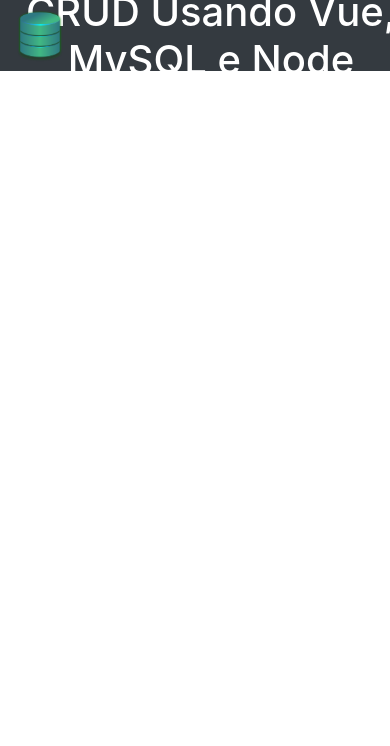
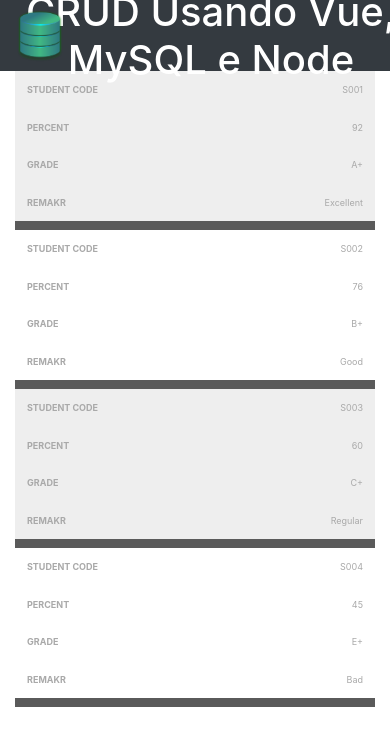
Before and after one commit to GomesMarcos/crud_user_vue_js, a Vue app in the folder frontend/: page / in a window 390 px wide. Shown: the top 746 px of the page. Built offline with nearby package versions, Linux system fonts and the light colour scheme; no server answers.

Commit message:
import node-sass and add responsive table

```diff
--- a/frontend/package.json
+++ b/frontend/package.json
@@ -19,6 +19,8 @@
     "babel-eslint": "^10.1.0",
     "eslint": "^6.7.2",
     "eslint-plugin-vue": "^6.2.2",
+    "node-sass": "^5.0.0",
+    "sass-loader": "^10.1.0",
     "vue-template-compiler": "^2.6.11"
   },
   "eslintConfig": {
--- a/frontend/src/components/CrudUsers.vue
+++ b/frontend/src/components/CrudUsers.vue
@@ -1,5 +1,45 @@
 <template>
+<div>
   <Nav />
+  <div class="container">
+    <table class="table table-stripped table-hover nt-5">
+      <thead class="table-head">
+        <tr>
+          <th scope="col">Student Code </th>
+          <th scope="col">Percentage of marks</th>
+          <th scope="col">Grade</th>
+          <th scope="col">Remarks</th>
+        </tr>
+      </thead>
+      <tbody class="table-body">
+        <tr>
+          <td data-label="Student Code">S001</td>
+          <td data-label="percent">92</td>
+          <td data-label="grade">A+</td>
+          <td data-label="remakr">Excellent</td>
+        </tr>
+        <tr>
+          <td data-label="Student Code">S002</td>
+          <td data-label="percent">76</td>
+          <td data-label="grade">B+</td>
+          <td data-label="remakr">Good</td>
+        </tr>
+        <tr>
+          <td data-label="Student Code">S003</td>
+          <td data-label="percent">60</td>
+          <td data-label="grade">C+</td>
+          <td data-label="remakr">Regular</td>
+        </tr>
+        <tr>
+          <td data-label="Student Code">S004</td>
+          <td data-label="percent">45</td>
+          <td data-label="grade">E+</td>
+          <td data-label="remakr">Bad</td>
+        </tr>
+      </tbody>
+    </table>
+  </div>
+</div>
 </template>
 
 <script>
@@ -10,28 +50,98 @@
   components: { Nav },
   name: "crud_users",
 
+  data() {
+    return {
+      usuarios: []
+    }
+  },
+
   mounted() {
     Usuarios.listar().then((response) => {
-      console.log(response.data);
-    });
+      this.usuarios = response.data;
+    })
+    .then( () => {
+      console.log('this.usuarios', this.usuarios);
+    })
   },
 };
 </script>
 
-<!-- Add "scoped" attribute to limit CSS to this component only -->
-<style scoped>
-h3 {
-  margin: 40px 0 0;
+<style lang="scss">
+
+$breakpoint: 768px;
+
+.table {
+  margin-bottom: 0 !important;
+
+  thead {
+    tr > th {
+      color: gray;
+      font-size: 11px;
+    }
+  }
+
+  tbody {
+    tr {
+      color: darkgray;
+      font-size: 9px;
+
+      &:nth-of-type(odd) {
+        background-color: #eee;
+      }
+    }
+  }
 }
-ul {
-  list-style-type: none;
-  padding: 0;
+
+td,
+th {
+  border: none !important;
 }
-li {
-  display: inline-block;
-  margin: 0 10px;
-}
-a {
-  color: #42b983;
-}
+
+  .table-hover {
+
+    tbody {
+      tr:hover {
+        background-color: lighten(#343a40, 20%) !important;
+        color: lightgray !important;
+        box-shadow: 2px 2px 6px;
+        transition: linear;
+        transition-duration: 150ms;
+        transition-property: all;
+      }
+    }
+  }
+
+  @media all and (max-width: $breakpoint) {
+   table {
+    border: 0;
+
+    thead {
+      display: none;
+    }
+
+    tr {
+      display: flex;
+      flex-direction: column;
+      border-bottom: 1em solid darken(gray, 15%);
+     }
+
+    td {
+      display: block;
+      text-align: right;
+
+      &::before {
+        content: attr(data-label);
+        float: left;
+        text-transform: uppercase;
+        font-weight: 700;
+        // color: gray;
+
+        &:hover {
+          color: lightgray;
+        }
+      }
+    }
+   }
+  }
 </style>
```
Also changed, not shown: 1 other file (tests, documents, lock files or other folders).
